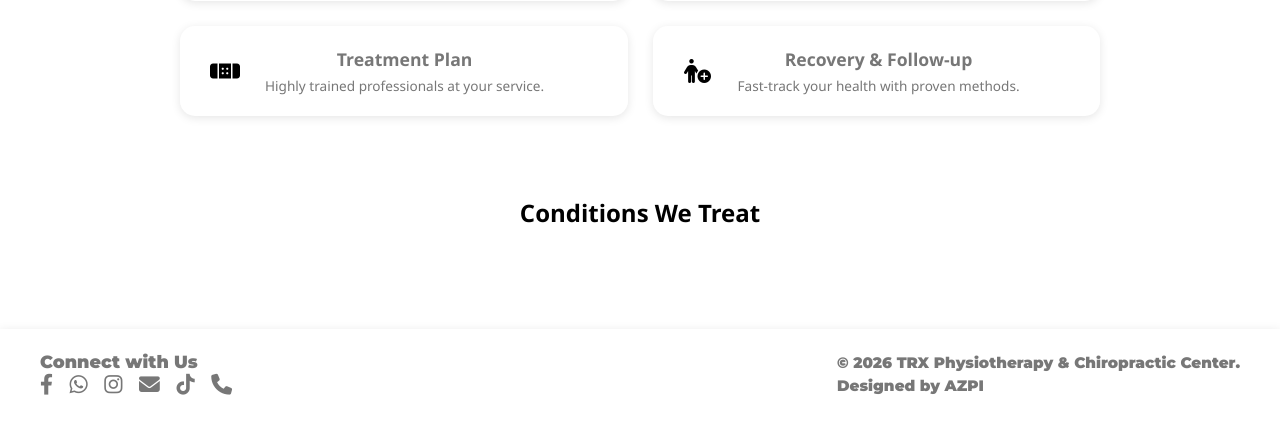
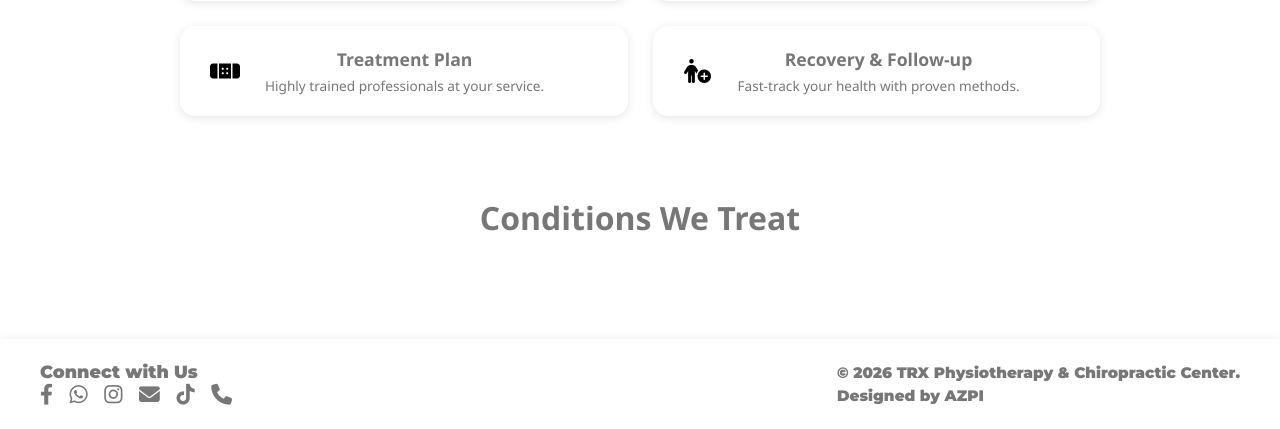
Before and after one commit to trxphysiotherapy/trx-website, a Django app: page /about/ in a window 1280 px wide. Shown: the part 658-1087 px from the top of the page. Before the commit the page ends 1053 px from the top, so only its background shows below. Run offline with Django 5.2, Linux system fonts and the light colour scheme; data that the repository does not hold is empty.

```diff
--- a/website/static/main/css/style.css
+++ b/website/static/main/css/style.css
@@ -1165,6 +1165,13 @@ body.dark-mode .nav-btn {
     font-family: 'Segoe UI', Tahoma, Geneva, Verdana, sans-serif;
 }
 
+.conditions-wrapper h2 {
+  text-align: center;
+  margin-bottom: 10px;
+  font-size: 2rem;
+  color: var(--text);
+}
+
 .retreat-wrapper {
     width: 120px;
     height: 120px;
@@ -1294,9 +1301,12 @@ body.dark-mode .nav-btn {
 
 .flip-box-front h2 {
     font-size: 1.2rem;
-    color: var(--text-color);
+    color: var(--text);
 }
 
+.flip-box-front p {
+    color: var(--text);
+}
 
 /* Back Side Styling */
 .flip-box-back {
```
